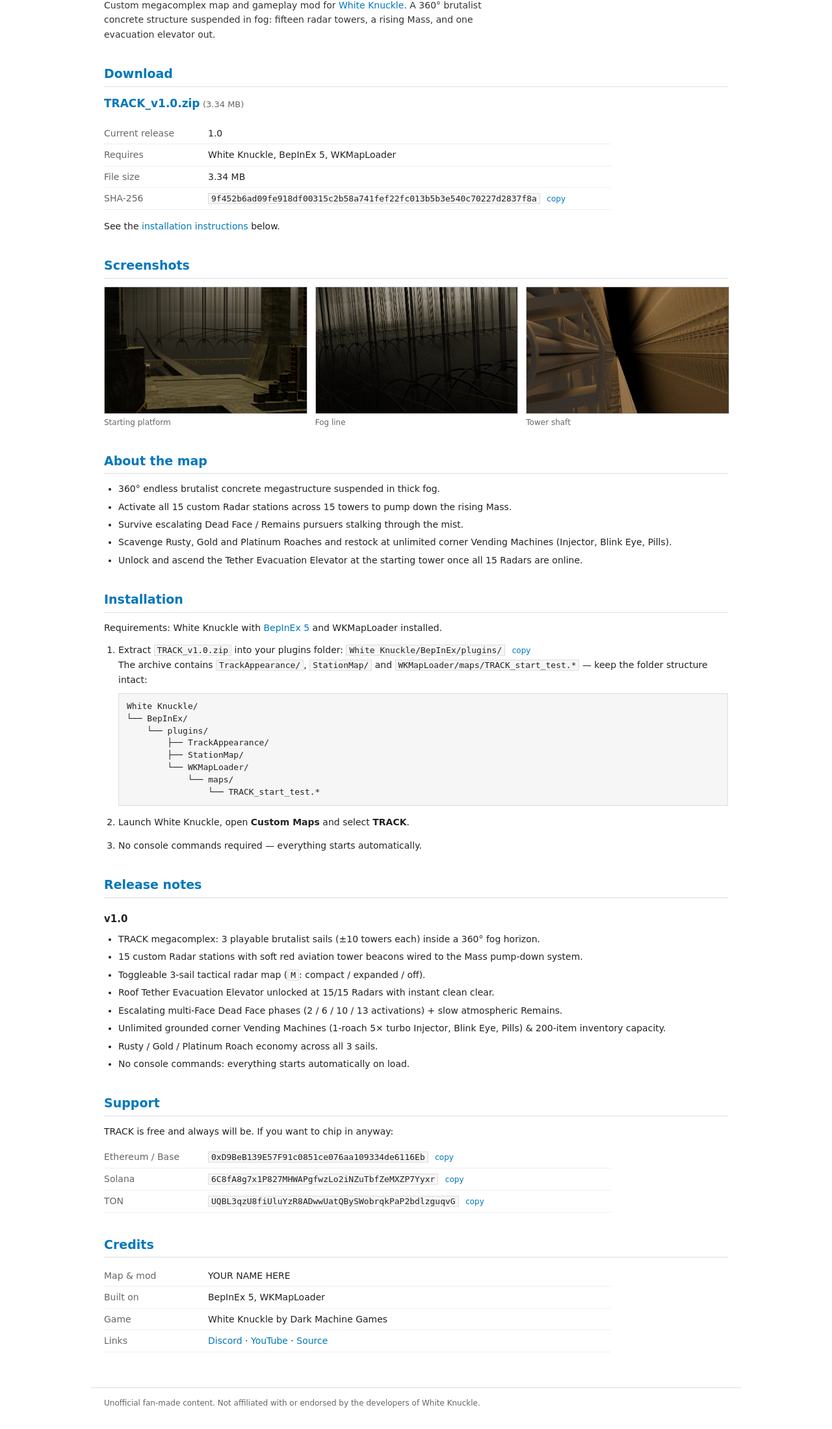
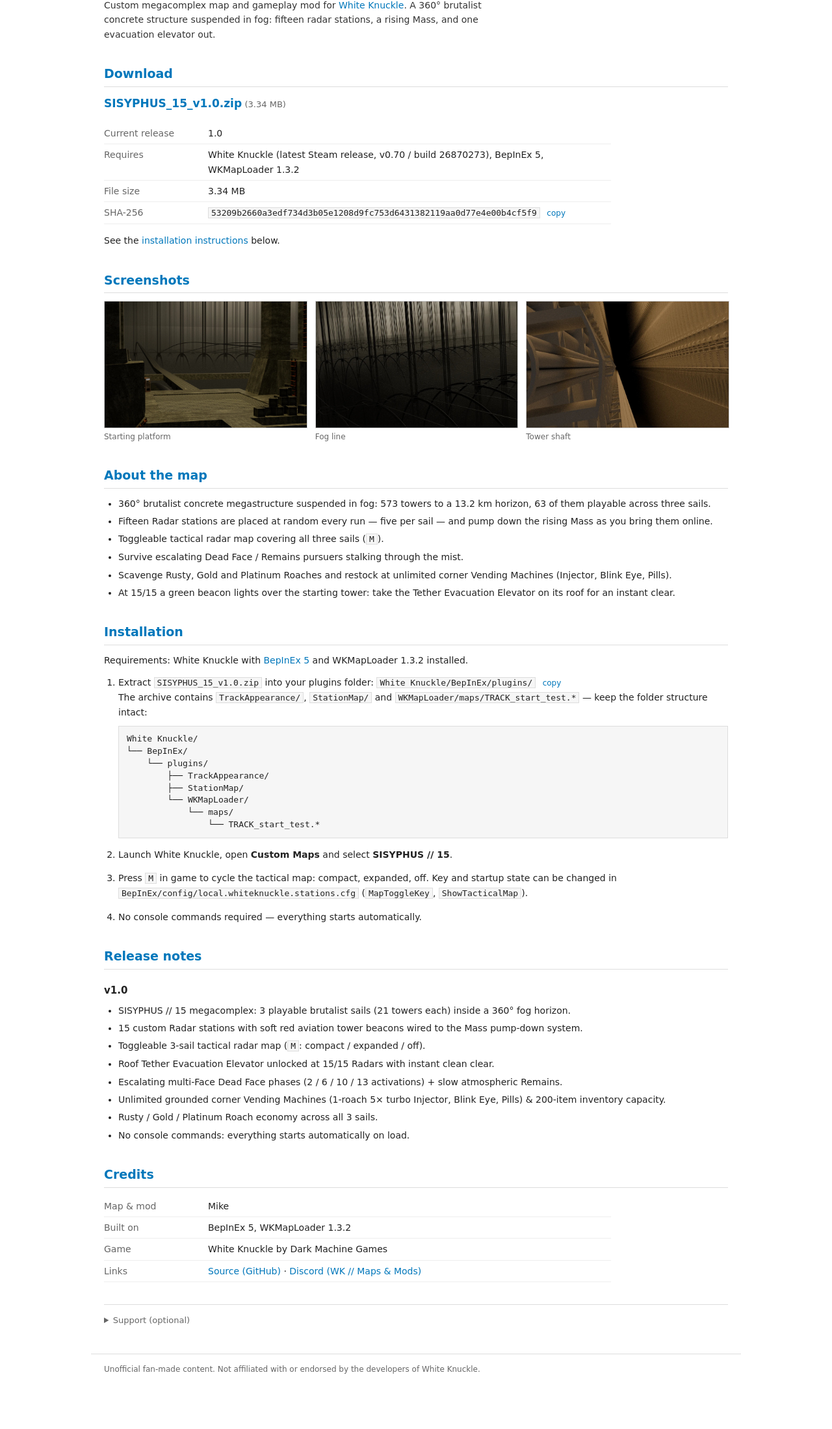
Before and after one commit to its-mike-dev/track-white-knuckle, a plain HTML site: page index.html in a window 1280 px wide. Shown: the part 130-2329 px from the top of the page at 65% size. After the commit the page ends 2277 px from the top, so only its background shows below. Drawn offline with Linux system fonts and the light colour scheme.

Commit message:
Release SISYPHUS // 15 v1.0 (site, archive, Discord & Steam links)

```diff
--- a/app.js
+++ b/app.js
@@ -1,4 +1,5 @@
-/* TRACK — minimal page script: copy links + missing screenshot slots. */
+/* SISYPHUS // 15 — minimal page script: copy links, missing screenshot slots,
+   and hiding the link slots the author has not filled in yet. */
 (function () {
   'use strict';
 
@@ -11,7 +12,7 @@
     else { img.addEventListener('error', missing); }
   });
 
-  /* "copy" links next to the plugins path and the checksum */
+  /* "copy" links next to the plugins path, the checksum and the wallets */
   function copy(text) {
     if (navigator.clipboard && window.isSecureContext) {
       navigator.clipboard.writeText(text).catch(fallback);
@@ -45,35 +46,24 @@
     });
   });
 
-  /* support rows: a row whose address is still the "…" placeholder (or whose link is
-     still href="#") is hidden; if none of them is filled in, the section goes away too */
+  /* a placeholder link (still href="#") hides its slot — the row or the inline span
+     marked class="slot" — so an unfilled link never shows up as a dead link */
+  Array.prototype.forEach.call(document.querySelectorAll('a[data-link]'), function (a) {
+    if (a.getAttribute('href') !== '#') return;
+    var slot = a.closest ? a.closest('.slot') : null;
+    (slot || a).className = 'unset';
+  });
+
+  /* if nothing at all is left in the optional block, drop the block itself */
   (function () {
-    var rows = document.querySelectorAll('#support-table tr');
-    if (!rows.length) return;
-    var hidden = 0;
+    var table = document.getElementById('optional-table');
+    var block = document.getElementById('optional');
+    if (!table || !block) return;
+    var rows = table.querySelectorAll('tr');
+    var shown = 0;
     Array.prototype.forEach.call(rows, function (tr) {
-      var code = tr.querySelector('code[data-field]');
-      var link = tr.querySelector('a[data-link]');
-      var unset = (code && code.textContent.indexOf('…') !== -1) ||
-                  (link && link.getAttribute('href') === '#');
-      if (unset) {
-        tr.className = 'unset';
-        hidden++;
-      }
+      if (tr.className.indexOf('unset') === -1) shown++;
     });
-    if (hidden < rows.length) return;
-    ['support', 'support-intro', 'support-table'].forEach(function (id) {
-      var el = document.getElementById(id);
-      if (el) el.className = 'unset';
-    });
-    var nav = document.querySelector('#archnavbarlist a[href="#support"]');
-    if (nav && nav.parentNode) nav.parentNode.className = 'unset';
+    if (!shown) block.className = 'unset';
   })();
-
-  /* placeholder links do nothing until the author fills them in */
-  Array.prototype.forEach.call(document.querySelectorAll('a[data-link]'), function (a) {
-    a.addEventListener('click', function (e) {
-      if (a.getAttribute('href') === '#') e.preventDefault();
-    });
-  });
 })();
--- a/index.html
+++ b/index.html
@@ -3,50 +3,50 @@
 <head>
 <meta charset="utf-8">
 <meta name="viewport" content="width=device-width, initial-scale=1">
-<title>TRACK — Custom Map for White Knuckle</title>
-<meta name="description" content="TRACK — custom megacomplex map and gameplay mod for White Knuckle. 15 radar stations, escalating pursuers, evacuation elevator.">
+<title>SISYPHUS // 15 — Custom Map for White Knuckle</title>
+<meta name="description" content="SISYPHUS // 15 — custom megacomplex map and gameplay mod for White Knuckle. 15 radar stations, escalating pursuers, roof evacuation elevator.">
 <link rel="stylesheet" href="./styles.css">
 </head>
 <body>
 
 <div id="archnavbar">
   <div class="wrap">
-    <span id="logo">TRACK</span>
+    <span id="logo">SISYPHUS // 15</span>
     <ul id="archnavbarlist">
       <li><a href="#download">Download</a></li>
       <li><a href="#screenshots">Screenshots</a></li>
       <li><a href="#about">About</a></li>
       <li><a href="#install">Installation</a></li>
       <li><a href="#notes">Release Notes</a></li>
-      <li><a href="#support">Support</a></li>
     </ul>
   </div>
 </div>
 
 <div id="content" class="wrap">
 
-  <h1>TRACK</h1>
+  <h1>SISYPHUS // 15</h1>
   <p class="intro">
     Custom megacomplex map and gameplay mod for
     <a href="https://store.steampowered.com/app/3195790/White_Knuckle/" rel="noopener">White&nbsp;Knuckle</a>.
-    A 360° brutalist concrete structure suspended in fog: fifteen radar towers, a rising Mass,
+    A 360° brutalist concrete structure suspended in fog: fifteen radar stations, a rising Mass,
     and one evacuation elevator out.
   </p>
 
   <h2 id="download">Download</h2>
 
   <p class="dl">
-    <a class="dl-link" href="./downloads/TRACK_v1.0.zip" download>TRACK_v1.0.zip</a>
+    <a class="dl-link" href="./downloads/SISYPHUS_15_v1.0.zip" download>SISYPHUS_15_v1.0.zip</a>
     <span class="dl-meta">(<span data-field="size">3.34 MB</span>)</span>
   </p>
 
   <table class="release">
     <tr><th>Current release</th><td data-field="version">1.0</td></tr>
-    <tr><th>Requires</th><td>White Knuckle, BepInEx 5, WKMapLoader</td></tr>
+    <tr><th>Requires</th><td>White Knuckle (latest Steam release, v0.70 / build 26870273),
+      BepInEx 5, WKMapLoader 1.3.2</td></tr>
     <tr><th>File size</th><td data-field="size">3.34 MB</td></tr>
     <tr>
       <th>SHA-256</th>
-      <td><code data-field="sha256">9f452b6ad09fe918df00315c2b58a741fef22fc013b5b3e540c70227d2837f8a</code>
+      <td><code data-field="sha256">53209b2660a3edf734d3b05e1208d9fc753d6431382119aa0d77e4e00b4cf5f9</code>
         <a class="copy" href="#" data-copy-from="[data-field=sha256]">copy</a></td>
     </tr>
   </table>
@@ -64,23 +64,26 @@
   <h2 id="about">About the map</h2>
 
   <ul>
-    <li>360° endless brutalist concrete megastructure suspended in thick fog.</li>
-    <li>Activate all 15 custom Radar stations across 15 towers to pump down the rising Mass.</li>
+    <li>360° brutalist concrete megastructure suspended in fog: 573 towers to a 13.2 km horizon,
+        63 of them playable across three sails.</li>
+    <li>Fifteen Radar stations are placed at random every run — five per sail — and pump down the
+        rising Mass as you bring them online.</li>
+    <li>Toggleable tactical radar map covering all three sails (<code>M</code>).</li>
     <li>Survive escalating Dead Face / Remains pursuers stalking through the mist.</li>
     <li>Scavenge Rusty, Gold and Platinum Roaches and restock at unlimited corner Vending Machines
         (Injector, Blink Eye, Pills).</li>
-    <li>Unlock and ascend the Tether Evacuation Elevator at the starting tower once all 15 Radars
-        are online.</li>
+    <li>At 15/15 a green beacon lights over the starting tower: take the Tether Evacuation Elevator
+        on its roof for an instant clear.</li>
   </ul>
 
   <h2 id="install">Installation</h2>
 
   <p>Requirements: White Knuckle with <a href="https://github.com/BepInEx/BepInEx" rel="noopener">BepInEx&nbsp;5</a>
-     and WKMapLoader installed.</p>
+     and WKMapLoader 1.3.2 installed.</p>
 
   <ol class="steps">
     <li>
-      Extract <code>TRACK_v1.0.zip</code> into your plugins folder:
+      Extract <code>SISYPHUS_15_v1.0.zip</code> into your plugins folder:
       <code class="path">White Knuckle/BepInEx/plugins/</code>
       <a class="copy" href="#" data-copy="White Knuckle/BepInEx/plugins/">copy</a>
       <br>The archive contains <code>TrackAppearance/</code>, <code>StationMap/</code> and
@@ -94,7 +97,11 @@
             └── maps/
                 └── TRACK_start_test.*</pre>
     </li>
-    <li>Launch White Knuckle, open <strong>Custom Maps</strong> and select <strong>TRACK</strong>.</li>
+    <li>Launch White Knuckle, open <strong>Custom Maps</strong> and select <strong>SISYPHUS&nbsp;//&nbsp;15</strong>.</li>
+    <li>Press <code>M</code> in game to cycle the tactical map: compact, expanded, off.
+      Key and startup state can be changed in
+      <code class="path">BepInEx/config/local.whiteknuckle.stations.cfg</code>
+      (<code>MapToggleKey</code>, <code>ShowTacticalMap</code>).</li>
     <li>No console commands required — everything starts automatically.</li>
   </ol>
 
@@ -102,7 +109,7 @@
 
   <h3>v1.0</h3>
   <ul>
-    <li>TRACK megacomplex: 3 playable brutalist sails (±10 towers each) inside a 360° fog horizon.</li>
+    <li>SISYPHUS // 15 megacomplex: 3 playable brutalist sails (21 towers each) inside a 360° fog horizon.</li>
     <li>15 custom Radar stations with soft red aviation tower beacons wired to the Mass pump-down system.</li>
     <li>Toggleable 3-sail tactical radar map (<code>M</code>: compact / expanded / off).</li>
     <li>Roof Tether Evacuation Elevator unlocked at 15/15 Radars with instant clean clear.</li>
@@ -112,14 +119,29 @@
     <li>No console commands: everything starts automatically on load.</li>
   </ul>
 
-  <h2 id="support">Support</h2>
+  <h2 id="credits">Credits</h2>
 
-  <p id="support-intro">TRACK is free and always will be. If you want to chip in anyway:</p>
+  <table class="release">
+    <tr><th>Map &amp; mod</th><td data-field="author">Mike</td></tr>
+    <tr><th>Built on</th><td>BepInEx 5, WKMapLoader 1.3.2</td></tr>
+    <tr><th>Game</th><td>White Knuckle by Dark Machine Games</td></tr>
+    <tr><th>Links</th><td>
+      <a href="https://github.com/its-mike-dev/track-white-knuckle" rel="noopener">Source (GitHub)</a>
+      <!-- AUTHOR: permanent invite to the WK // Maps & Mods server. Set href back to "#"
+           and this link hides itself again, leaving Source alone on the row. -->
+      <span class="slot"> · <a href="https://discord.gg/Nqj8FjtP8c" data-link="discord" rel="noopener">Discord (WK&nbsp;//&nbsp;Maps&nbsp;&amp;&nbsp;Mods)</a></span>
+    </td></tr>
+  </table>
 
-  <!-- AUTHOR: paste your own link / addresses here. Any row still holding the "…"
-       placeholder is hidden automatically, and if you fill in none of them the whole
-       Support section (and its nav entry) disappears, so the page never looks half-done. -->
-  <table class="release" id="support-table">
+  <details id="optional">
+    <summary>Support (optional)</summary>
+    <!-- AUTHOR: any row whose link is still href="#" hides itself; if nothing here is
+         filled in except the wallets, only the wallets show. -->
+    <table class="release" id="optional-table">
+      <tr class="slot">
+        <th>Steam Wishlist</th>
+        <td><a href="https://store.steampowered.com/wishlist/profiles/76561198600435296/" data-link="steam-wishlist" rel="noopener">Steam Wishlist</a></td>
+      </tr>
       <tr>
         <th>Ethereum / Base</th>
         <td><code data-field="wallet-eth">0xD9BeB139E57F91c0851ce076aa109334de6116Eb</code>
@@ -136,20 +158,7 @@
           <a class="copy" href="#" data-copy-from="[data-field=wallet-ton]">copy</a></td>
       </tr>
     </table>
-
-  <h2 id="credits">Credits</h2>
-
-  <!-- AUTHOR: name and links -->
-  <table class="release">
-    <tr><th>Map &amp; mod</th><td data-field="author">YOUR NAME HERE</td></tr>
-    <tr><th>Built on</th><td>BepInEx 5, WKMapLoader</td></tr>
-    <tr><th>Game</th><td>White Knuckle by Dark Machine Games</td></tr>
-    <tr><th>Links</th><td>
-      <a href="#" data-link="discord">Discord</a> &middot;
-      <a href="#" data-link="youtube">YouTube</a> &middot;
-      <a href="#" data-link="source">Source</a>
-    </td></tr>
-  </table>
+  </details>
 
 </div>
 
--- a/styles.css
+++ b/styles.css
@@ -205,3 +205,18 @@ code.path { font-size: 13px; }
 
 /* rows / sections the author has not filled in yet */
 .unset { display: none; }
+
+/* ---------------- optional block (collapsed) ---------------- */
+
+details#optional {
+  margin: 34px 0 0;
+  padding-top: 14px;
+  border-top: 1px solid #ddd;
+}
+details#optional summary {
+  color: #666;
+  font-size: 13px;
+  cursor: pointer;
+}
+details#optional summary:hover { color: #07b; }
+details#optional table.release { margin: 12px 0 2px; }
```
Also changed, not shown: downloads/README.txt, 3 other files. Lines whose indentation alone changed are shown as unchanged.
